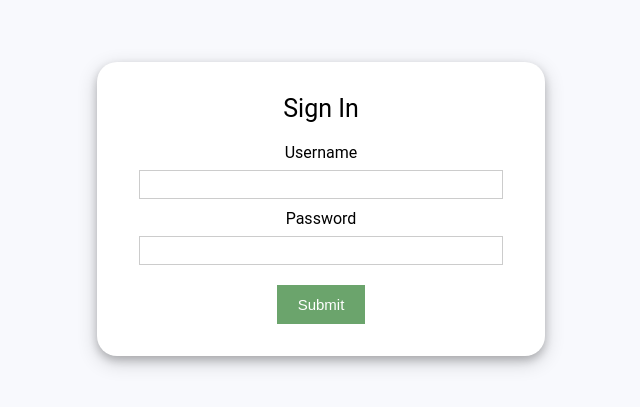
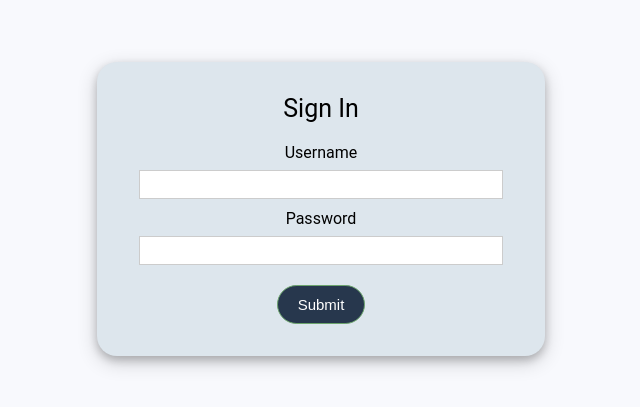
Before and after one commit to nuseku/MadMath, a React (Create React App) app: page / in a window 1280 px wide. Shown: the part 191-598 px from the top of the page, without its empty margins (319-959 px from the left). Built offline with nearby package versions, Linux system fonts and the light colour scheme.

Commit message:
Updated Login page colors

```diff
--- a/src/components/Login.css
+++ b/src/components/Login.css
@@ -19,14 +19,15 @@ input[type="submit"] {
   margin-top: 10px;
   cursor: pointer;
   font-size: 15px;
-  background: #6ba46c;
+  background: #27374d;
   border: 1px solid #6ba46c;
+  border-radius: 20px;
   color: #fff;
   padding: 10px 20px;
 }
 
 input[type="submit"]:hover {
-  background: #6ba46c;
+  background: #27374d;
 }
 
 .button-container {
@@ -35,7 +36,7 @@ input[type="submit"]:hover {
 }
 
 .login-form {
-  background-color: white;
+  background-color: #dde6ed;
   padding: 2rem;
   box-shadow: 0 4px 8px 0 rgba(0, 0, 0, 0.2), 0 6px 20px 0 rgba(0, 0, 0, 0.19);
   width: 30%;
```
